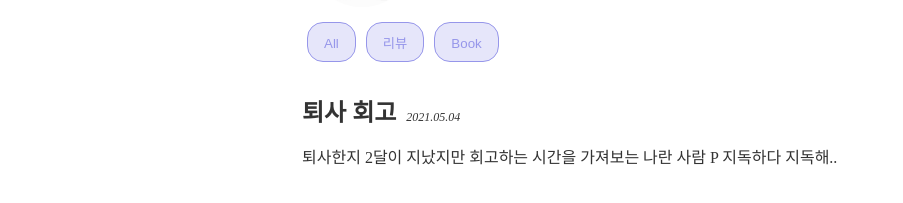
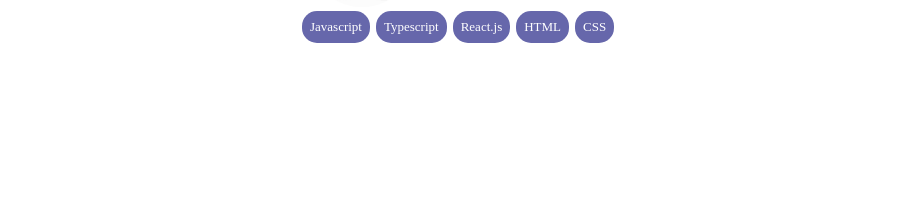
Before and after one commit to jjiyeon/journey-log, a Gatsby site: page / in a window 1280 px wide. Shown: the part 205-408 px from the top of the page, without its empty margins (0-903 px from the left). Built offline with nearby package versions, Linux system fonts and the light colour scheme; Gatsby itself is replaced by a stand-in of ours.

Commit message:
feat: skil 컴포넌트 추가

```diff
--- /dev/null
+++ b/src/components/skils/Skils.jsx
@@ -0,0 +1,32 @@
+import React from "react";
+import UI from "./index";
+
+const Skils = () => {
+  return (
+    <>
+      <UI.SkilContainer>
+        <UI.Skils>
+          <UI.SkilList>
+            <UI.SkilLi>
+              <span>Javascript</span>
+            </UI.SkilLi>
+            <UI.SkilLi>
+              <span>Typescript</span>
+            </UI.SkilLi>
+            <UI.SkilLi>
+              <span>React.js</span>
+            </UI.SkilLi>
+            <UI.SkilLi>
+              <span>HTML</span>
+            </UI.SkilLi>
+            <UI.SkilLi>
+              <span>CSS</span>
+            </UI.SkilLi>
+          </UI.SkilList>
+        </UI.Skils>
+      </UI.SkilContainer>
+    </>
+  );
+};
+
+export default Skils;
--- /dev/null
+++ b/src/components/skils/index.js
@@ -0,0 +1,32 @@
+import styled from "styled-components";
+
+const SkilContainer = styled.div``;
+const Skils = styled.div``;
+const SkilList = styled.ul`
+  list-style: none;
+  margin: 0;
+  padding: 0;
+`;
+const SkilLi = styled.li`
+  display: inline-block;
+  margin: 0.25rem 6px 0.25rem 0;
+  background-color: rgb(102, 103, 171);
+  border-radius: 15px;
+  color: #fff;
+  box-sizing: border-box;
+  white-space: normal;
+
+  span {
+    display: block;
+    padding: 8px;
+    font-size: 13px;
+    box-sizing: border-box;
+  }
+`;
+
+export default {
+  SkilContainer,
+  Skils,
+  SkilList,
+  SkilLi,
+};
--- a/src/pages/index.js
+++ b/src/pages/index.js
@@ -5,6 +5,7 @@
 import ContentsList from "../components/list/ContentsList";
 import { createGlobalStyle } from "styled-components";
 import Bio from "../components/bio/Bio";
+import Skils from "../components/skils/Skils";
 
 // styles
 const GlobalStyle = createGlobalStyle`
@@ -19,10 +20,11 @@
   return (
     <>
       <GlobalStyle />
-      <Layout />
-      <Bio />
-      <Category />
-      <ContentsList />
+      <Layout>
+        <Bio />
+        <Skils />
+        {/* <ContentsList /> */}
+      </Layout>
     </>
   );
 };
```
